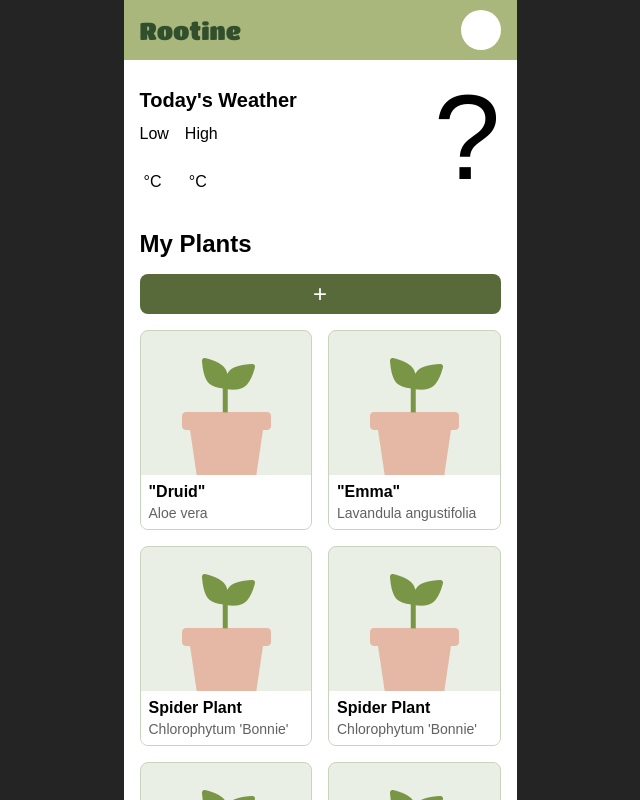
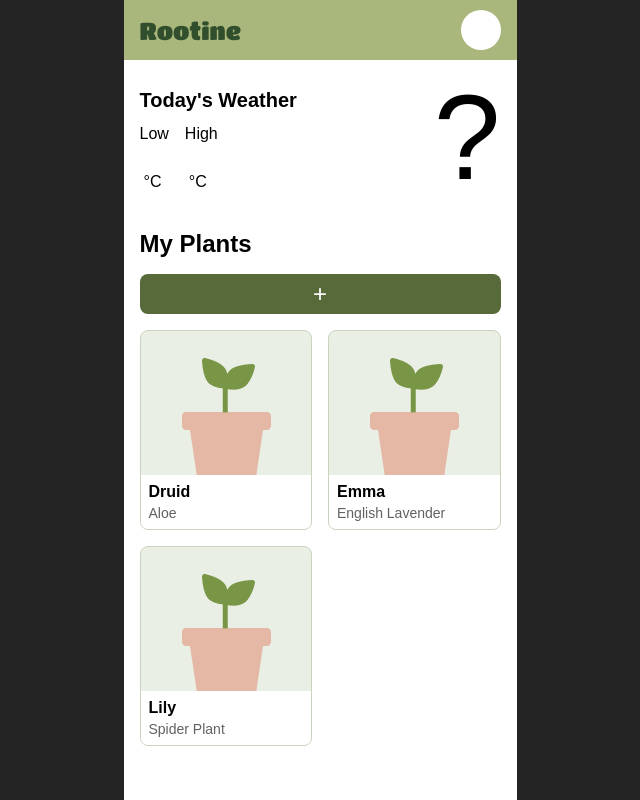
Before and after one commit to luwuciez/rootine-app, a React (Vite) app: page / in a window 1280 px wide. Shown: the top 800 px of the page, without its empty margins (320-960 px from the left). Built offline with nearby package versions, Linux system fonts and the light colour scheme; no server answers; a web font is replaced by a local one.

Commit message:
change placeholder data to include id

```diff
--- a/src/components/Plant.jsx
+++ b/src/components/Plant.jsx
@@ -4,8 +4,8 @@ export default function Plant({ data }) {
   return (
     <div className="plant-card">
       <div className="card__info">
-        {data.nickname ? <h4>{`"${data.nickname}"`}</h4> : <h4>{data.common_name}</h4>}
-        <p className="scientific-name">{data.scientific_name}</p>
+        <h4>{data.nickname}</h4>
+        <p>{data.common_name}</p>
       </div>
       <div className="card__image">
         {data.image ? (
--- a/src/data/myPlants.json
+++ b/src/data/myPlants.json
@@ -1,9 +1,9 @@
 [
   {
+    "id": 0,
     "image": "",
     "nickname": "Druid",
     "common_name": "Aloe",
-        "scientific_name": "Aloe vera",
     "watering_interval": {
       "min": 2,
       "max": 4,
@@ -19,10 +19,10 @@
     "indoor": true
   },
   {
+    "id": 1,
     "image": "",
     "nickname": "Emma",
     "common_name": "English Lavender",
-        "scientific_name": "Lavandula angustifolia",
     "watering_interval": {
       "min": 4,
       "max": 7,
@@ -38,67 +38,10 @@
     "indoor": false
   },
   {
+    "id": 2,
     "image": "",
-        "nickname": "",
+    "nickname": "Lily",
     "common_name": "Spider Plant",
-        "scientific_name": "Chlorophytum 'Bonnie'",
-        "watering_interval": {
-            "min": 1,
-            "max": 2,
-            "unit": "weeks"
-        },
-        "watering_period": ["Morning", "Noon", "Evening"],
-        "sunlight": ["Part shade", "Filtered Shade"],
-        "sunlight_duration": {
-            "min": 4,
-            "max": 6,
-            "unit": "hours"
-        },
-        "indoor": true
-    },
-    {
-        "image": "",
-        "nickname": "",
-        "common_name": "Spider Plant",
-        "scientific_name": "Chlorophytum 'Bonnie'",
-        "watering_interval": {
-            "min": 1,
-            "max": 2,
-            "unit": "weeks"
-        },
-        "watering_period": ["Morning", "Noon", "Evening"],
-        "sunlight": ["Part shade", "Filtered Shade"],
-        "sunlight_duration": {
-            "min": 4,
-            "max": 6,
-            "unit": "hours"
-        },
-        "indoor": true
-    },
-    {
-        "image": "",
-        "nickname": "",
-        "common_name": "Spider Plant",
-        "scientific_name": "Chlorophytum 'Bonnie'",
-        "watering_interval": {
-            "min": 1,
-            "max": 2,
-            "unit": "weeks"
-        },
-        "watering_period": ["Morning", "Noon", "Evening"],
-        "sunlight": ["Part shade", "Filtered Shade"],
-        "sunlight_duration": {
-            "min": 4,
-            "max": 6,
-            "unit": "hours"
-        },
-        "indoor": true
-    },
-    {
-        "image": "",
-        "nickname": "",
-        "common_name": "Spider Plant",
-        "scientific_name": "Chlorophytum 'Bonnie'",
     "watering_interval": {
       "min": 1,
       "max": 2,
```
Lines whose indentation alone changed are shown as unchanged.
